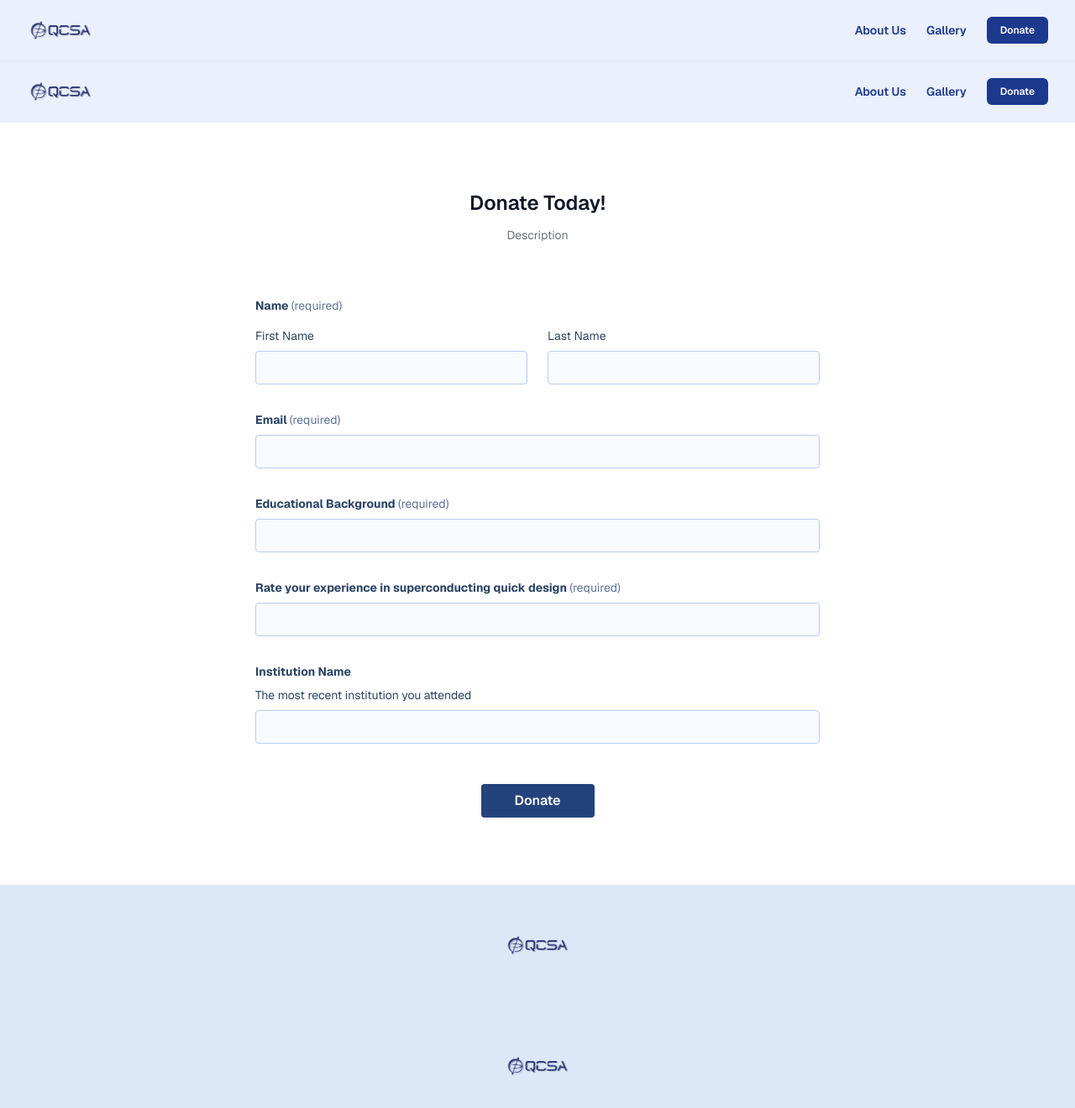
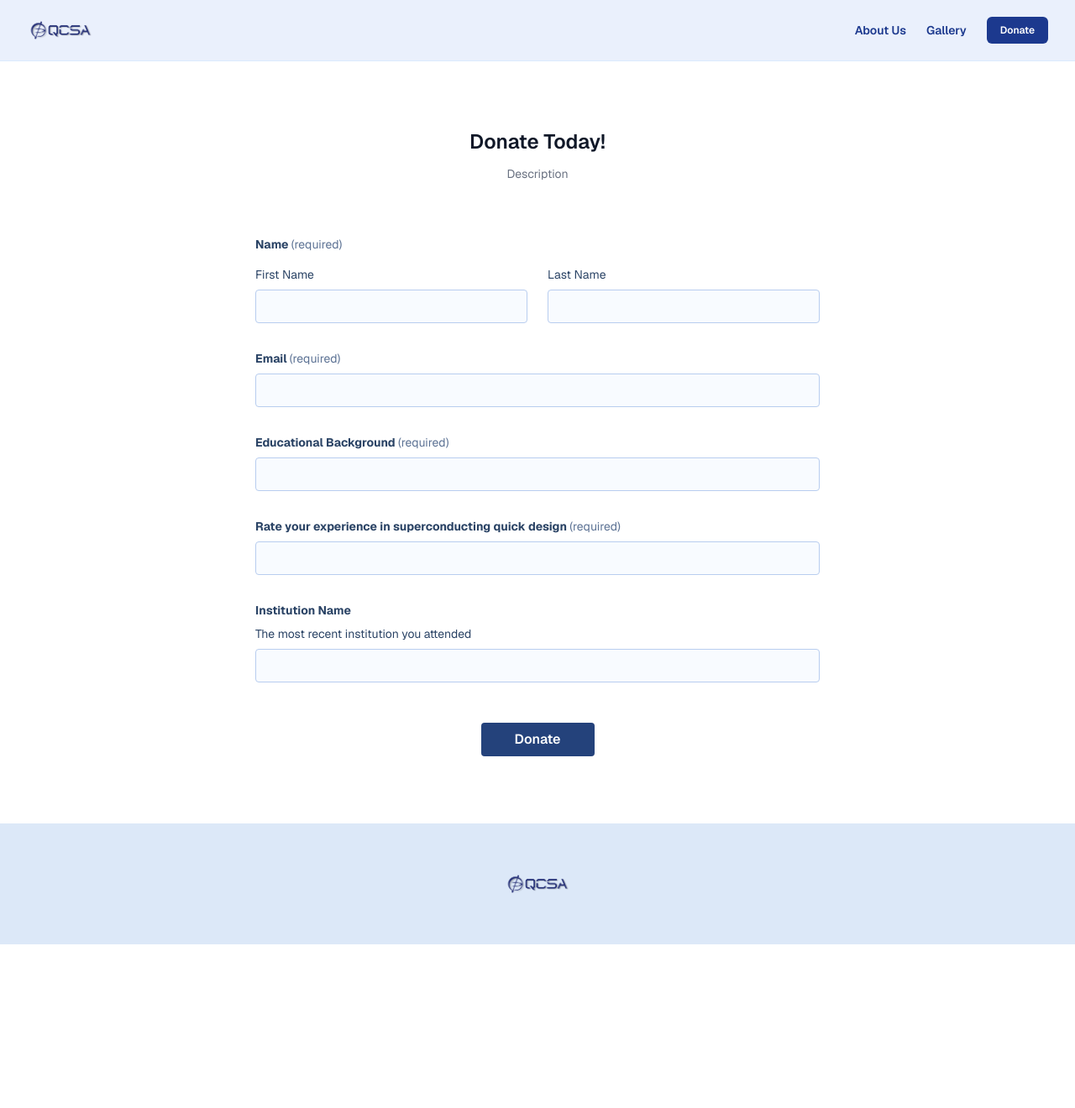
Before and after one commit to QuantumComputingScienceAssociation/QCSA, a Next.js app: page /donate in a window 1280 px wide. Shown: the top 1320 px of the page at 84% size. After the commit the page ends 1125 px from the top, so only its background shows below. Built offline with nearby package versions, Linux system fonts and the light colour scheme.

Commit message:
fix: Remove duplicated Navbar and Footer from donate page

```diff
--- a/app/donate/page.tsx
+++ b/app/donate/page.tsx
@@ -1,11 +1,6 @@
-import Navbar from "../components/Navbar";
-import Footer from "../components/Footer";
-
 export default function DonatePage() {
   return (
-    <div className="min-h-screen bg-white flex flex-col">
-      <Navbar />
-      <main className="flex-1 flex flex-col items-center py-20 px-4">
+    <div className="flex flex-col items-center py-20 px-4">
         <div className="w-full max-w-2xl">
           <div className="text-center mb-16">
             <h1 className="text-2xl font-semibold text-gray-900 mb-3">Donate Today!</h1>
@@ -92,8 +87,6 @@
             </div>
           </form>
         </div>
-      </main>
-      <Footer />
     </div>
   );
 }
```
